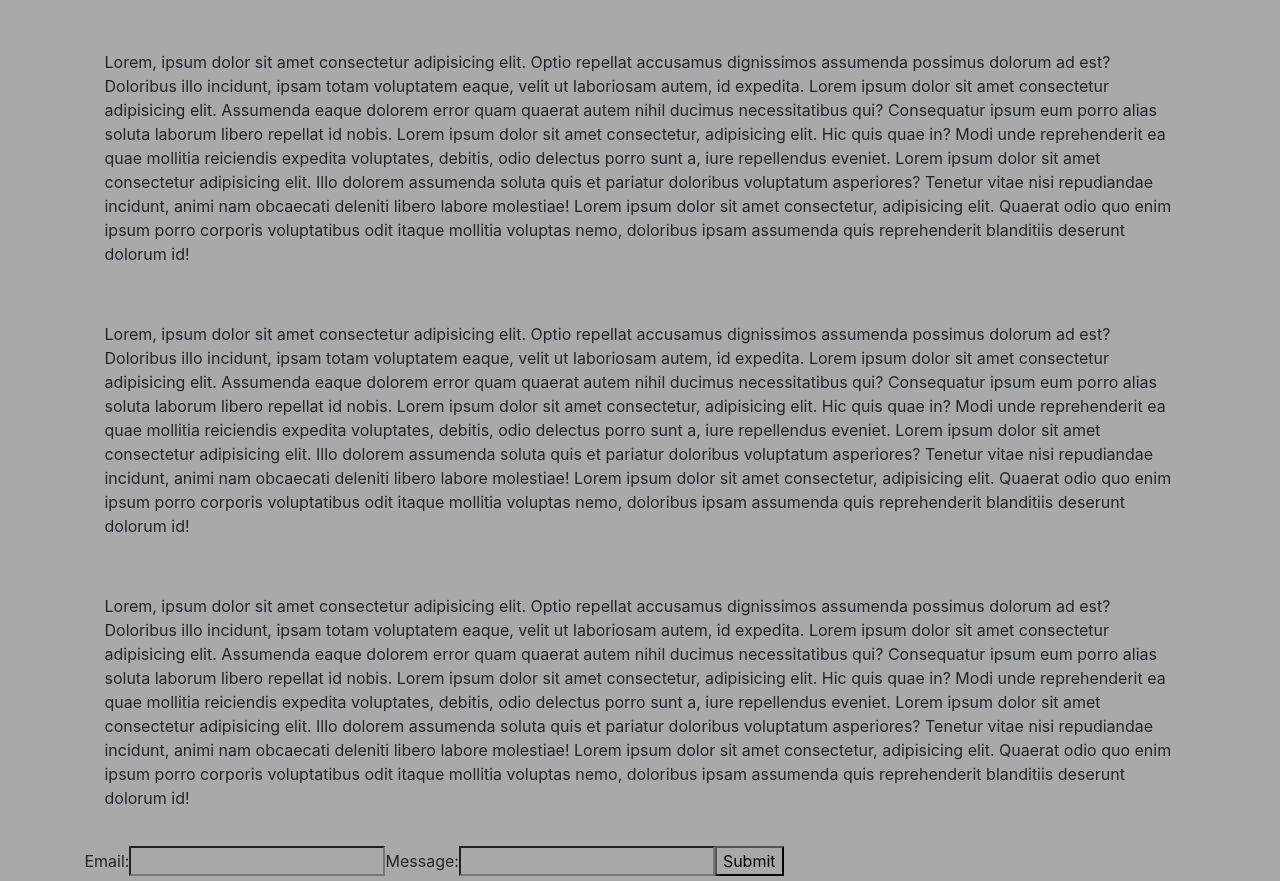
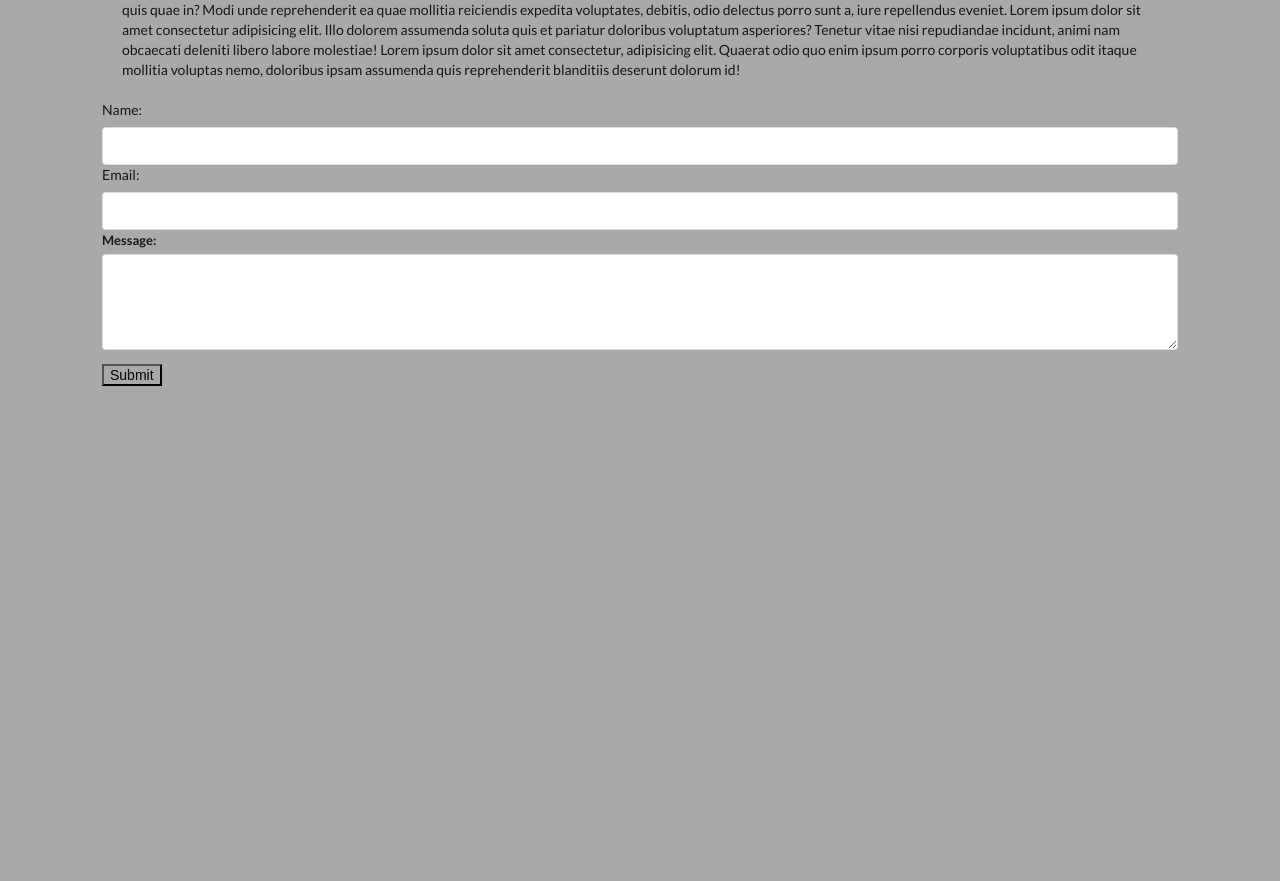
Before and after one commit to tldav/portfolio, a React (Create React App) app: page / in a window 1280 px wide. Shown: the part 1450-2331 px from the top of the page. After the commit the page ends 1836 px from the top, so only its background shows below. Built offline with nearby package versions, Linux system fonts and the light colour scheme.

Commit message:
styling contact form

```diff
--- a/public/index.html
+++ b/public/index.html
@@ -17,7 +17,10 @@
 			integrity="sha384-9aIt2nRpC12Uk9gS9baDl411NQApFmC26EwAOH8WgZl5MYYxFfc+NcPb1dKGj7Sk"
 			crossorigin="anonymous"
 		/>
-
+		<link
+			rel="stylesheet"
+			href="https://cdnjs.cloudflare.com/ajax/libs/semantic-ui/2.4.1/semantic.min.css"
+		/>
 		<link
 			rel="stylesheet"
 			href="path/to/font-awesome/css/font-awesome.min.css"
--- a/src/components/Contact.jsx
+++ b/src/components/Contact.jsx
@@ -1,4 +1,5 @@
 import React, { useState } from "react";
+import { FontAwesomeIcon } from "@fortawesome/react-fontawesome";
 
 const Contact = () => {
 	const [status, setStatus] = useState("");
@@ -24,14 +25,19 @@ const Contact = () => {
 
 	return (
 		<form
+			className="ui form"
 			onSubmit={submitForm}
 			action="https://formspree.io/xleppyja"
 			method="POST"
 		>
+			<label>Name:</label>
+			<input type="text" name="name" />
 			<label>Email:</label>
 			<input type="email" name="email" />
-			<label>Message:</label>
-			<input type="text" name="message" />
+			<div className="field">
+				<label>Message:</label>
+				<textarea rows="4" type="text" name="message" />
+			</div>
 			{status === "SUCCESS" ? <p>Thanks!</p> : <button>Submit</button>}
 			{status === "ERROR" && <p>Ooops! There was an error.</p>}
 		</form>
```
